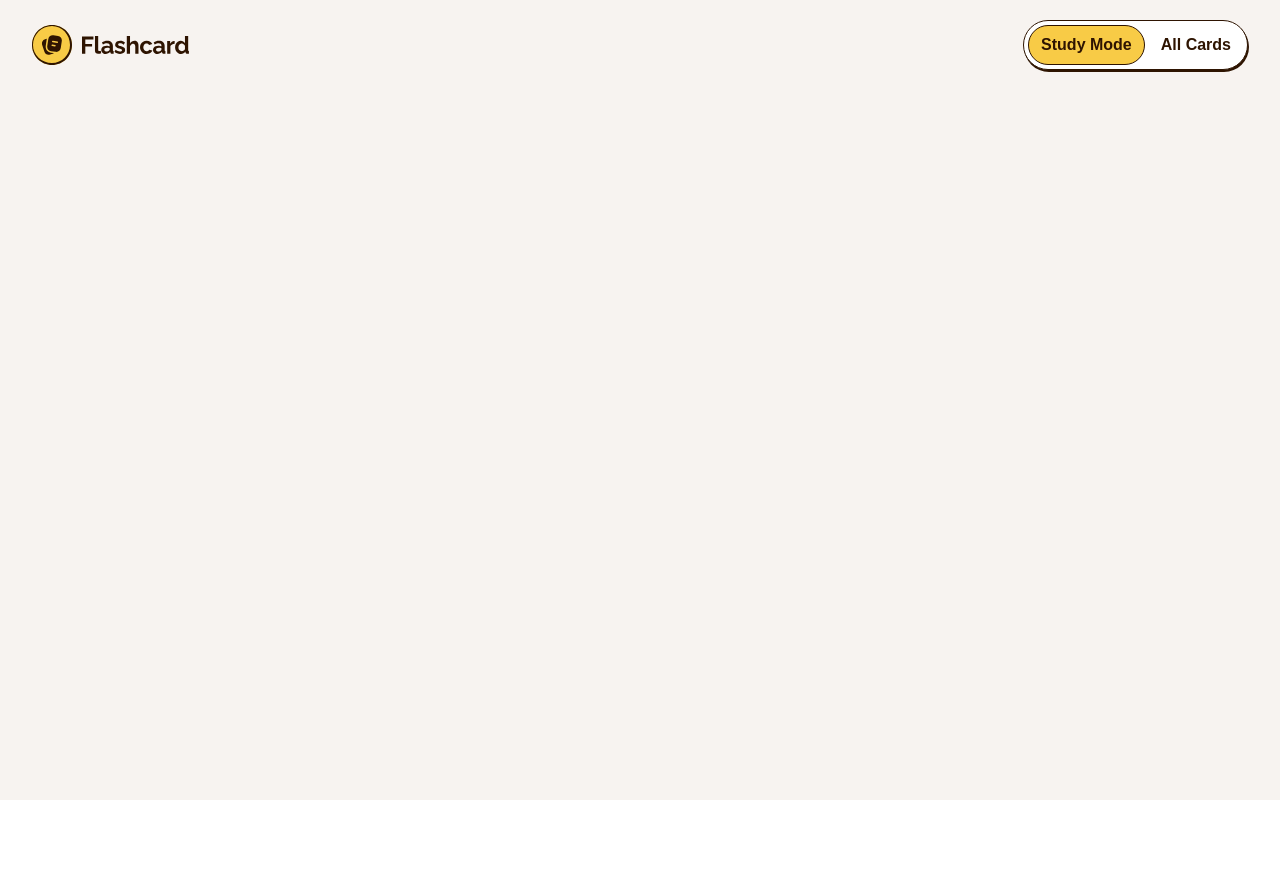
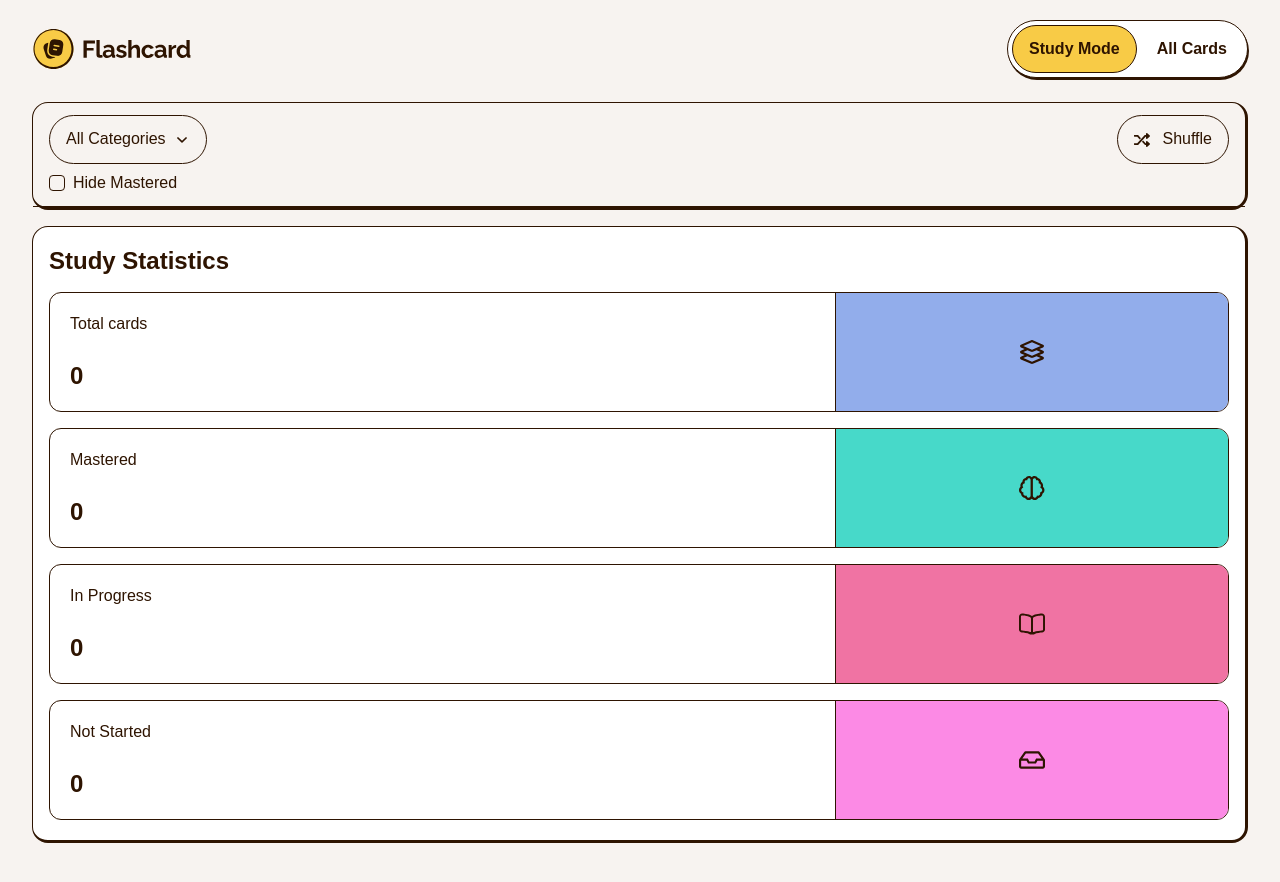
Before and after one commit to Oloude/flashcard, a React (Vite) app: page / in a window 1280 px wide. Shown: the top 882 px of the page. Before the commit the page ends 800 px from the top, so only its background shows below. Built offline with nearby package versions, Linux system fonts and the light colour scheme.

Commit message:
fixed ui

```diff
--- a/src/App.jsx
+++ b/src/App.jsx
@@ -1,10 +1,20 @@
+import CardHeader from "./components/CardHeader"
 import Header from "./components/Header"
+import StudyStatistics from "./components/StudyStatistics"
 
 
 function App() {
   return (
     <main className="bg-neutral100 min-h-screen font-poppins px-4 pt-4 pb-10 flex flex-col md:px-8 md:pt-5 md:pb-16 gap-6 lg:gap-8 lg:py-6 lg:px-25">
       <Header/>
+      <div className="flex flex-col gap-4">
+        <section className="flex flex-col gap-3 rounded-2xl border-t border-l border-b-[3px] border-r-[3px] border-neutral900">
+          <CardHeader/>
+
+        </section>
+        <StudyStatistics/>
+
+      </div>
     </main>
   )
 }
--- /dev/null
+++ b/src/components/CardHeader.jsx
@@ -0,0 +1,22 @@
+
+
+function CardHeader() {
+  return (
+    <header className="flex justify-between gap-2.5 items-start px-4 py-3 border-b border-neutral900">
+        <div className="flex flex-col gap-2">
+            <div className="flex items-center gap-2 px-4 text-preset4 font-medium text-neutral900 py-3 border border-neutral900 rounded-full">
+                All Categories
+                <button><img src="./icon-chevron-down.svg" alt="" /></button>
+            </div>
+            <label htmlFor="" className="flex items-center gap-2 text-neutral900 font-medium text-preset4">
+                <input type="checkbox" name="" id="" className="w-4 h-4 appearance-none accent-yellow500 border rounded-sm border-neutral900 hover:border-b-2 hover:border-r-2"/>
+                Hide Mastered
+            </label>
+
+        </div>
+        <button className="flex items-center gap-3 px-4 py-3 text-preset4 font-medium text-neutral900 border border-neutral900 rounded-full"> <img src="./icon-shuffle.svg" alt="" /> Shuffle</button>
+    </header>
+  )
+}
+
+export default CardHeader
--- /dev/null
+++ b/src/components/EmptyCard.jsx
@@ -0,0 +1,13 @@
+function EmptyCard() {
+  return (
+    <div className="flex flex-col gap-8 justify-center items-center">
+        <div className="flex flex-col gap-3 items-center justify-center">
+            <h1 className="text-preset2 text-neutral900 text-center">No cards to study</h1>
+            <p className="text-preset4 text-neutral600">You don’t have any cards yet. Add your first card in the All Cards tab.</p>
+        </div>
+        <button></button>
+    </div>
+  )
+}
+
+export default EmptyCard
--- a/src/components/Header.jsx
+++ b/src/components/Header.jsx
@@ -5,11 +5,11 @@ function Header() {
     <header className="flex items-center gap-3 justify-between">
         <div>
             <img src="./logo-small.svg" alt="" className="w-10 h-10 md:hidden"/>
-            <img src="./logo-large.svg" alt="" className="hidden md:inline-block"/>
+            <img src="./logo-large.svg" alt="" className="hidden w-40 h-10 md:inline-block"/>
         </div>
         <div className="flex gap-1 items-center p-1 border border-neutral900 bg-neutral0 shadow-header rounded-full">
-            <button className="px-3 py-2 bg-yellow500 border border-neutral900 text-preset4 font-semibold text-neutral900 rounded-full">Study Mode</button>
-            <button className="px-3 py-2 text-preset4 font-semibold text-neutral900 rounded-full">All Cards</button>
+            <button className="px-3 py-2 bg-yellow500 border border-neutral900 text-preset4 font-semibold text-neutral900 rounded-full md:px-4 md:py-3">Study Mode</button>
+            <button className="px-3 py-2 text-preset4 font-semibold text-neutral900 rounded-full md:px-4 md:py-3">All Cards</button>
         </div>
     </header>
   )
--- /dev/null
+++ b/src/components/StudyStatistics.jsx
@@ -0,0 +1,35 @@
+import StudyStats from "./StudyStats"
+
+const stats= [
+    {
+        title : 'Total cards',
+        stats : 0
+    },
+    {
+        title : 'Mastered',
+        stats : 0
+    },
+    {
+        title : 'In Progress',
+        stats : 0
+    },
+    {
+        title : 'Not Started',
+        stats : 0
+    },
+]
+
+function StudyStatistics() {
+  return (
+    <section className="border-t border-r-[3px] border-b-[3px] border-l border-neutral900 rounded-2xl px-4 py-5 flex flex-col gap-4 bg-neutral0">
+        <h2 className="text-preset2 text-neutral900">Study Statistics</h2>
+        <div className="flex flex-col gap-4">
+            {stats.map(stat => <StudyStats key={stat.title} {...stat}/>)}
+
+        </div>
+
+    </section>
+  )
+}
+
+export default StudyStatistics
--- a/src/components/StudyStats.jsx
+++ b/src/components/StudyStats.jsx
@@ -1,8 +1,30 @@
 
 
-function StudyStats() {
+function StudyStats({title, stats}) {
   return (
-    <div>StudyStats</div>
+    <div className="flex bg-neutral0 rounded-xl border border-neutral900 h-30 overflow-hidden">
+      <div className="flex flex-col gap-2 p-5 w-2/3 justify-between">
+        <h4 className="text-preset4 font-medium text-neutral900">{title}</h4>
+        <p className="text-preset1M text-neutral900">{stats}</p>
+      </div>
+      <div className={`border-l border-neutral900 flex items-center justify-center w-1/3 ${
+        title === 'Total cards' ? 'bg-blue400':
+        title === 'Mastered' ? 'bg-teal400':
+        title === 'In Progress' ? 'bg-pink500' :
+        title === 'Not Started' ? 'bg-pink400' :
+        ''
+      }`}>
+        <img src={
+        title === 'Total cards' ? './icon-stats-total.svg':
+        title === 'Mastered' ? './icon-stats-mastered.svg':
+        title === 'In Progress' ? './icon-stats-in-progress.svg' :
+        title === 'Not Started' ? './icon-stats-not-started.svg' :
+        ''
+          } alt={title} className="w-6.5 h-6"/>
+
+      </div>
+
+    </div>
   )
 }
 
```
